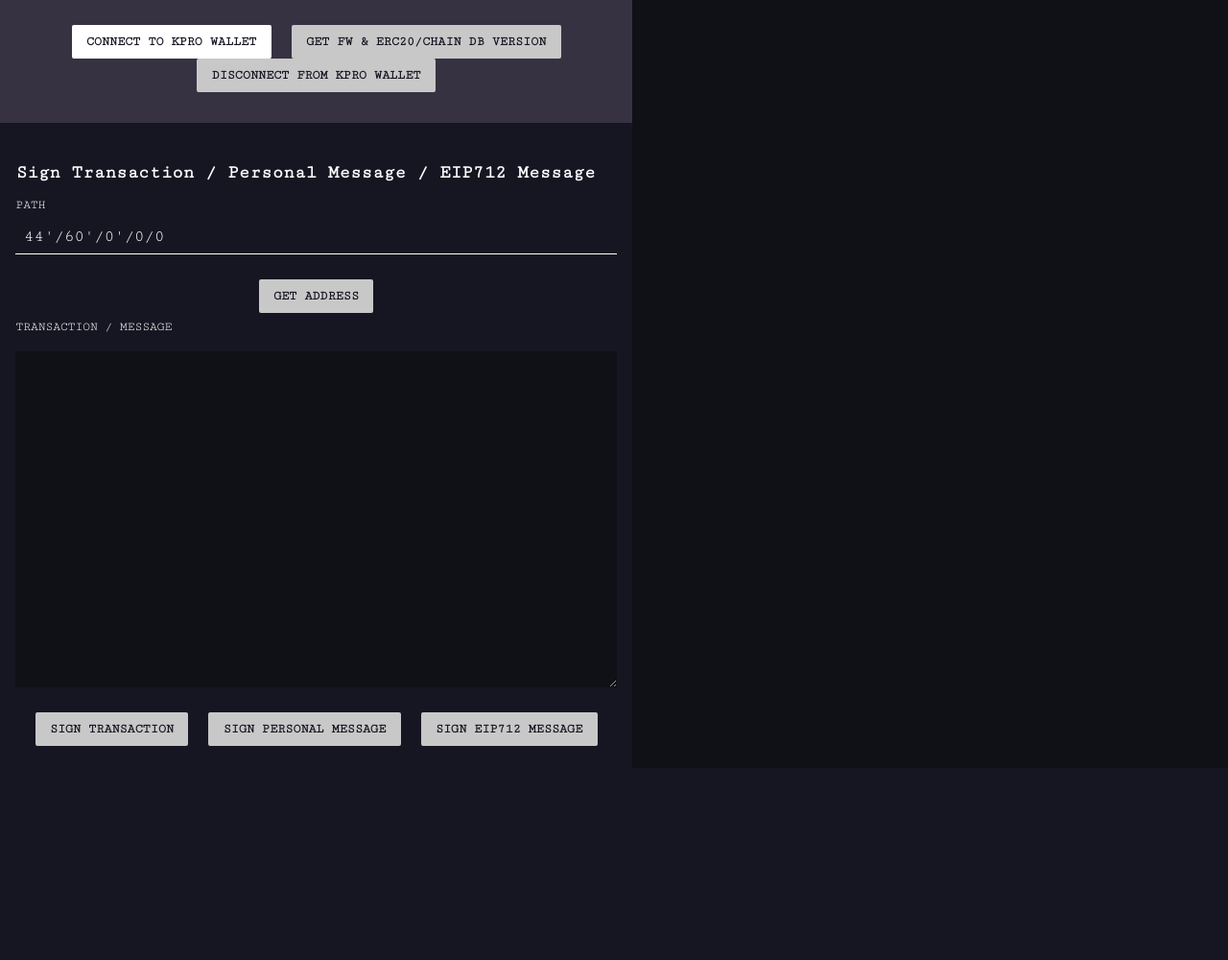
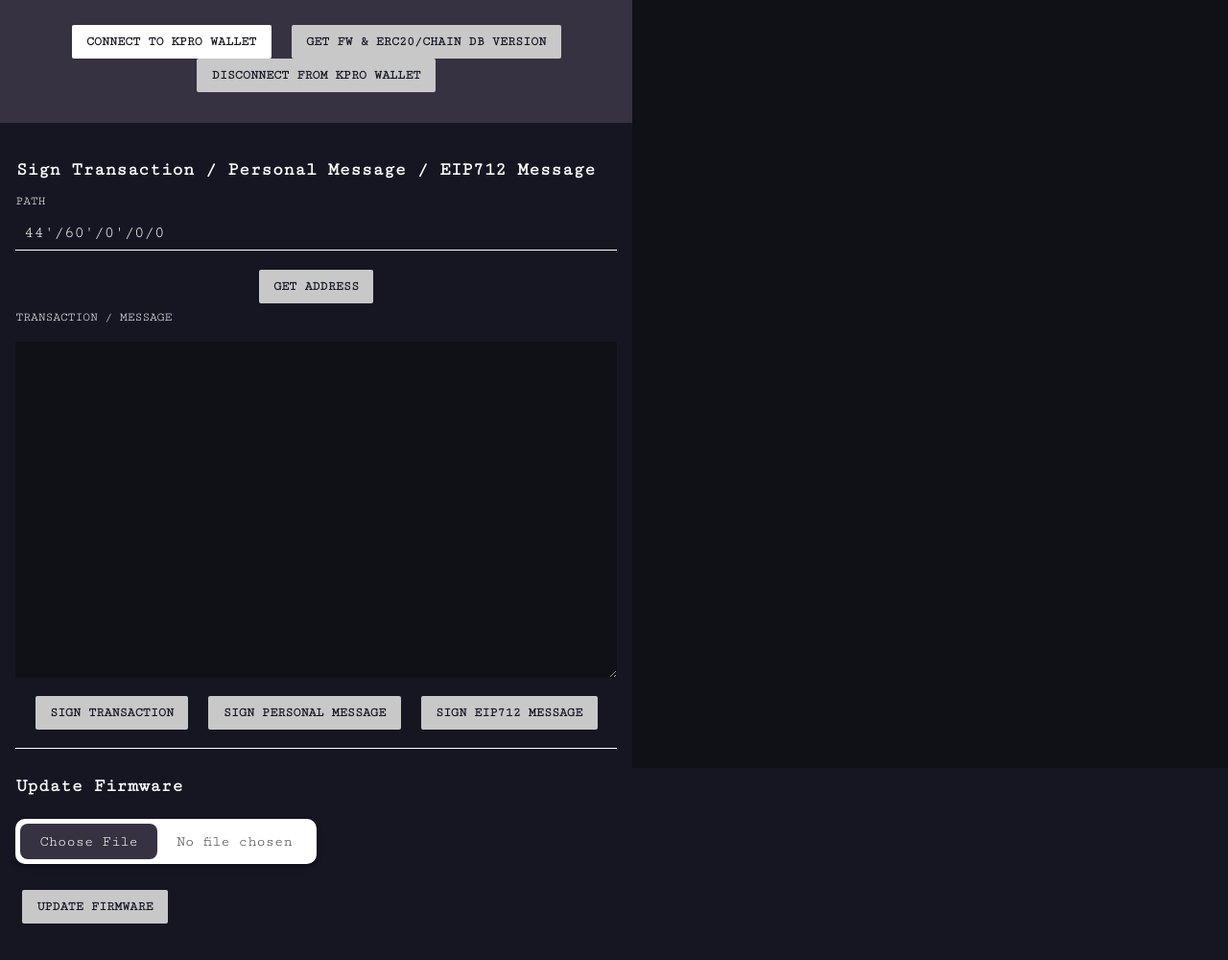
Before and after one commit to choppu/kprojs-example, a website built with Parcel: page src/index.html in a window 1280 px wide. Shown: the whole page at 96% size. Before the commit the page ends 800 px from the top, so only its background shows below. Built offline with nearby package versions, Linux system fonts and the light colour scheme; a web font is replaced by a local one.

Commit message:
added fw update

```diff
--- a/src/app.css
+++ b/src/app.css
@@ -228,7 +228,7 @@
 .kprojs_example__header {
   font-size: 1.5em;
   font-weight: bold;
-  padding: .8em 0 .5em 0;
+  padding: .6em 0 .5em 0;
 }
 
 .kprojs_example_btns-sign {
@@ -238,7 +238,7 @@
 }
 
 .kprojs_example__input-field-container {
-  margin-bottom: 2em;
+  margin-bottom: 1.5em;
 }
 
 .kprojs_example__input-label {
@@ -283,3 +283,44 @@
 .kprojs_example__button-sign-container {
   text-align: center;
 }
+
+.kprojs_example__load-firmware-container {
+  width: 95%;
+  margin: 1.5em auto;
+  padding: 1.5em 0;
+  box-sizing: border-box;
+  border-top: solid white 1px;
+}
+
+input[type=file] {
+  font-size: 1.2em;
+  font-weight: 400;
+  width: 50%;
+  max-width: 100%;
+  color: #444;
+  padding: 5px;
+  background: #fff;
+  border-radius: 10px;
+  border: none;
+  display: block;
+  box-sizing: border-box;
+  margin: 1em 0 1.8em 0;
+  box-shadow: 0 3px 3px rgba(0, 0, 0, 0.16), 0 3px 6px rgba(0, 0, 0, 0.23);
+  font-family: "Cutive Mono", monospace;
+}
+
+input[type=file]::file-selector-button {
+  font-family: "Cutive Mono", monospace;
+  margin-right: 20px;
+  border: none;
+  background: rgb(55, 50, 65);
+  padding: 10px 20px;
+  border-radius: 8px;
+  color: #fff;
+  cursor: pointer;
+  transition: background .2s ease-in-out;
+}
+
+input[type=file]::file-selector-button:hover {
+  background: rgb(44, 37, 58);
+}
--- a/src/index.html
+++ b/src/index.html
@@ -41,6 +41,11 @@
           </div>
         </div>
       </div>
+      <div class="kprojs_example__load-firmware-container">
+        <h1 class="kprojs_example__header">Update Firmware</h1>
+        <input type="file" name="load-fw" id="load-fw">
+        <button class="kprojs_example__button" id="btn-load-fw" disabled>Update Firmware</button>
+      </div>
     </div>
     <div class="kprojs_example_right-container" id="logs-container"></div>
   </body>
--- a/src/index.ts
+++ b/src/index.ts
@@ -14,6 +14,8 @@
 const eip712SignBtn = document.getElementById("btn-sign-eip712") as HTMLButtonElement;
 const pMessSignBtn = document.getElementById("btn-sign-message") as HTMLButtonElement;
 const path = document.getElementById("sign-path") as HTMLInputElement;
+const fw = document.getElementById("load-fw") as HTMLInputElement;
+const loadFWBtn = document.getElementById("btn-load-fw") as HTMLButtonElement;
 
 let data: string;
 let date: number;
@@ -78,6 +80,16 @@
   return {signature: signature, signed: recAddress == address.toLowerCase()};
 }
 
+async function readFile(file: Blob) : Promise<ArrayBuffer> {
+  let res = await new Promise((resolve) => {
+    let fileReader = new FileReader();
+    fileReader.onload = () => resolve(fileReader.result);
+    fileReader.readAsArrayBuffer(file);
+  });
+
+  return res as ArrayBuffer;
+}
+
 function main() : void {
   let transport: any;
   let appEth: any;
@@ -91,7 +103,9 @@
       txSignBtn.disabled = false;
       eip712SignBtn.disabled = false;
       pMessSignBtn.disabled = false;
+      loadFWBtn.disabled = false;
       connectBtn.disabled = true;
+
 
       let message = formattedDate() + "&nbsp;" + "KPro Wallet connected";
       addMessage(message, logsContainer);
@@ -156,6 +170,28 @@
     }
   });
 
+  loadFWBtn.addEventListener("click", async() => {
+    const f = fw.files[0];
+    let message: string;
+
+    if(f && appEth) {
+      let firmware = await readFile(f);
+
+      try {
+        await appEth.loadFirmware(firmware);
+        message = formattedDate() + "&nbsp;" + "Firmware updated successfuly"
+        addMessage(message, logsContainer);
+      } catch (e) {
+        message = formattedDate() + "&nbsp;" + "Error: " + e;
+        addMessage(message, logsContainer);
+      }
+    } else {
+      message = formattedDate() + "&nbsp;" + "Error: Keycard Pro is disconnected or no firmware file found";
+      addMessage(message, logsContainer);
+    }
+
+  });
+
   disconnectBtn.addEventListener("click", async () => {
     if(transport) {
       await transport.close();
@@ -165,6 +201,7 @@
       txSignBtn.disabled = true;
       eip712SignBtn.disabled = true;
       pMessSignBtn.disabled = true;
+      loadFWBtn.disabled = true;
       connectBtn.disabled = false;
 
       let message = formattedDate() + "&nbsp;" + "KPro Wallet disconnected"
```
